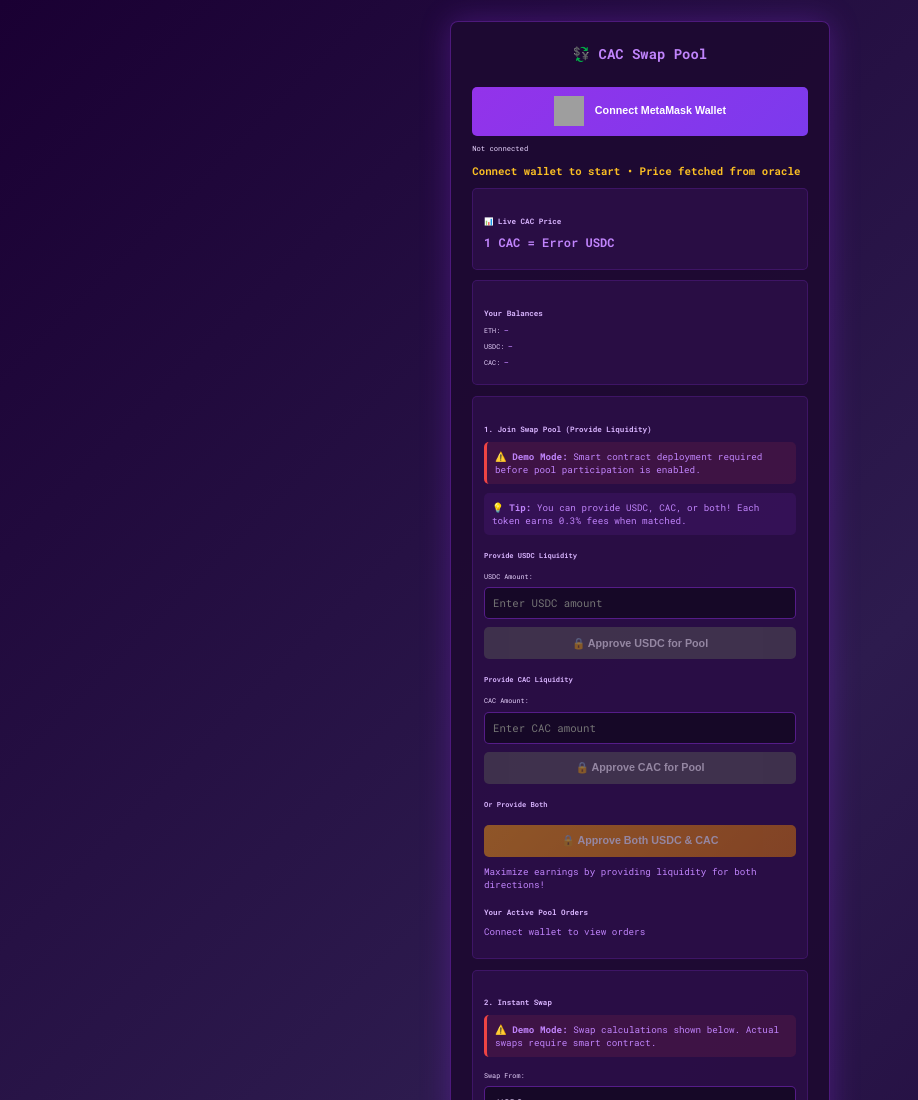
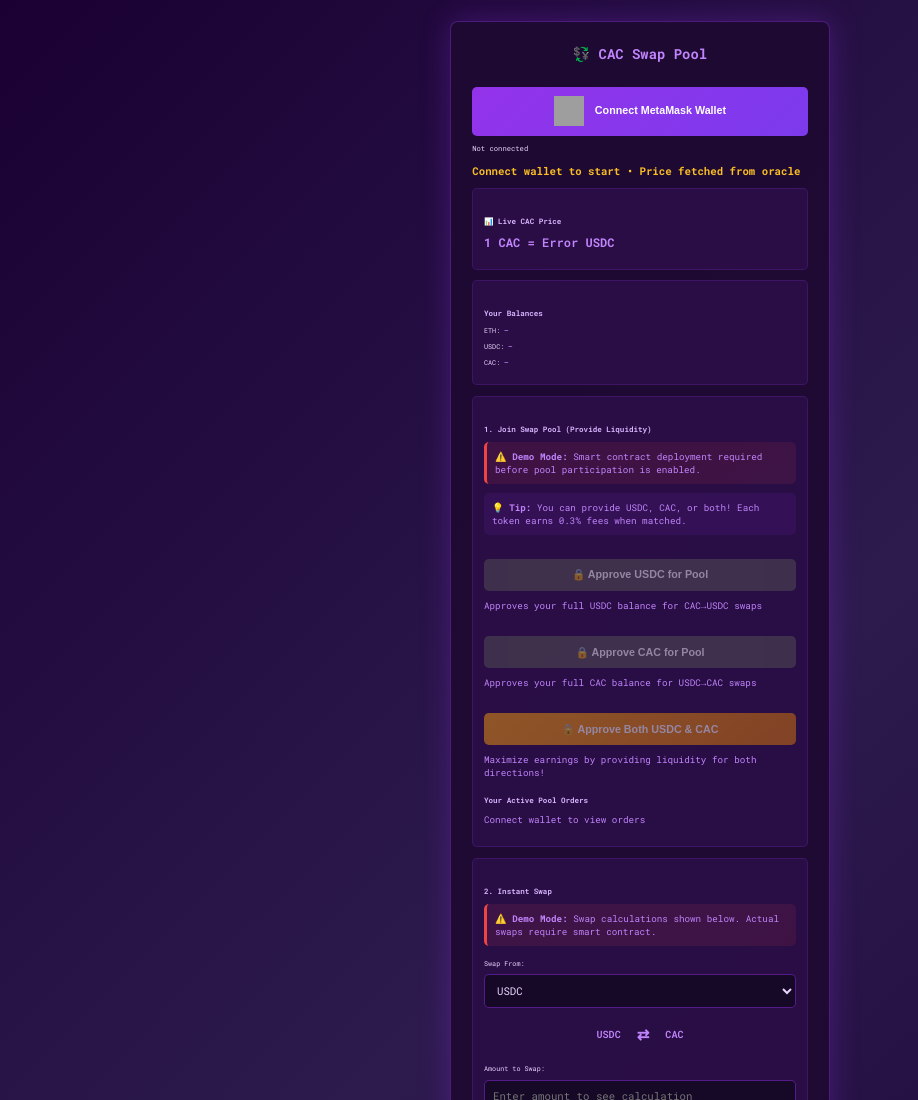
Before and after one commit to CACFINANCE/cac-swap-ui, a plain HTML site: page index.html in a window 1280 px wide. Shown: the top 1100 px of the page, without its empty margins (0-918 px from the left). Drawn offline with Linux system fonts and the light colour scheme; no server answers; grey boxes are pictures that could not be loaded.

Commit message:
Update index.html

```diff
--- a/index.html
+++ b/index.html
@@ -222,21 +222,16 @@
       </p>
 
       <div style="margin-top: 1rem;">
-        <h3 style="font-size: 0.7em;">Provide USDC Liquidity</h3>
-        <label for="provideUsdcAmount">USDC Amount:</label>
-        <input type="number" id="provideUsdcAmount" step="0.000001" placeholder="Enter USDC amount" disabled />
-        <button id="approveUsdcBtn" disabled style="opacity: 0.5; margin-top: 0.5rem;">🔒 Approve USDC for Pool</button>
+        <button id="approveUsdcBtn" disabled style="opacity: 0.5;">🔒 Approve USDC for Pool</button>
+        <p class="mini-text" style="margin-top: 0.5rem;">Approves your full USDC balance for CAC→USDC swaps</p>
       </div>
 
       <div style="margin-top: 1rem;">
-        <h3 style="font-size: 0.7em;">Provide CAC Liquidity</h3>
-        <label for="provideCacAmount">CAC Amount:</label>
-        <input type="number" id="provideCacAmount" step="0.00000001" placeholder="Enter CAC amount" disabled />
-        <button id="approveCacBtn" disabled style="opacity: 0.5; margin-top: 0.5rem;">🔒 Approve CAC for Pool</button>
+        <button id="approveCacBtn" disabled style="opacity: 0.5;">🔒 Approve CAC for Pool</button>
+        <p class="mini-text" style="margin-top: 0.5rem;">Approves your full CAC balance for USDC→CAC swaps</p>
       </div>
 
       <div style="margin-top: 1rem;">
-        <h3 style="font-size: 0.7em;">Or Provide Both</h3>
         <button id="approveBothBtn" disabled style="opacity: 0.5; background: linear-gradient(135deg, #f59e0b 0%, #d97706 100%);">🔒 Approve Both USDC & CAC</button>
         <p class="mini-text" style="margin-top: 0.5rem;">Maximize earnings by providing liquidity for both directions!</p>
       </div>
@@ -330,9 +325,9 @@
       const ethBalEl = document.getElementById("ethBal");
       const usdcBalEl = document.getElementById("usdcBal");
       const cacBalEl = document.getElementById("cacBal");
-      const provideToken = document.getElementById("provideToken");
-      const provideAmount = document.getElementById("provideAmount");
-      const approvePoolBtn = document.getElementById("approvePoolBtn");
+      const approveUsdcBtn = document.getElementById("approveUsdcBtn");
+      const approveCacBtn = document.getElementById("approveCacBtn");
+      const approveBothBtn = document.getElementById("approveBothBtn");
       const swapFrom = document.getElementById("swapFrom");
       const fromToken = document.getElementById("fromToken");
       const toToken = document.getElementById("toToken");
@@ -581,8 +576,6 @@
       fetchCacPrice();
       setInterval(fetchCacPrice, 10000); // Update every 10 seconds even without wallet
 
-      statusEl.innerText = "⚠️ Demo Mode: Connect wallet to see live calculations";
-      statusEl.className = "status-warning";// Initialize
       statusEl.innerText = "Connect wallet to start • Price fetched from oracle";
       statusEl.className = "status-warning";
     })();
```
